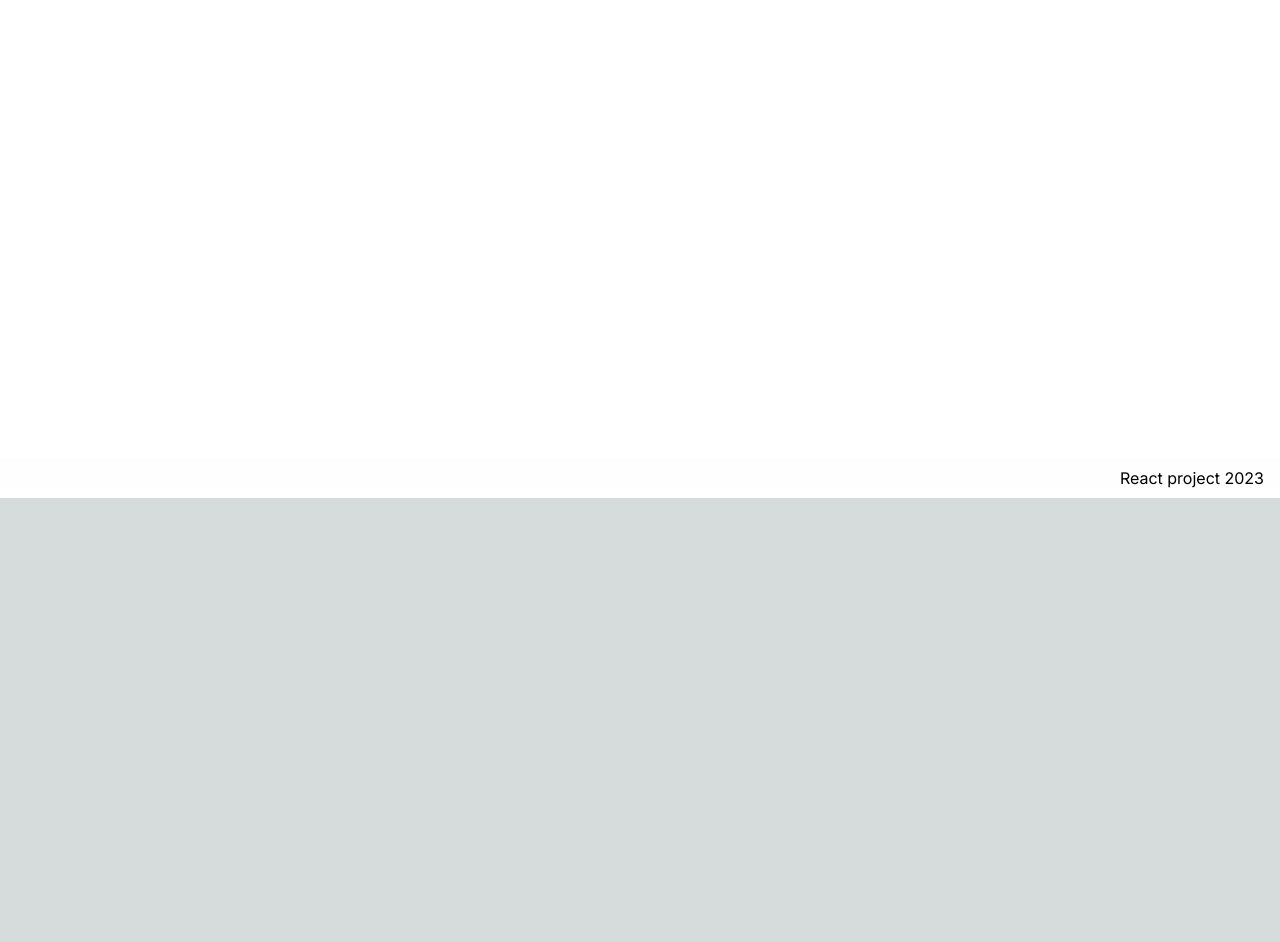
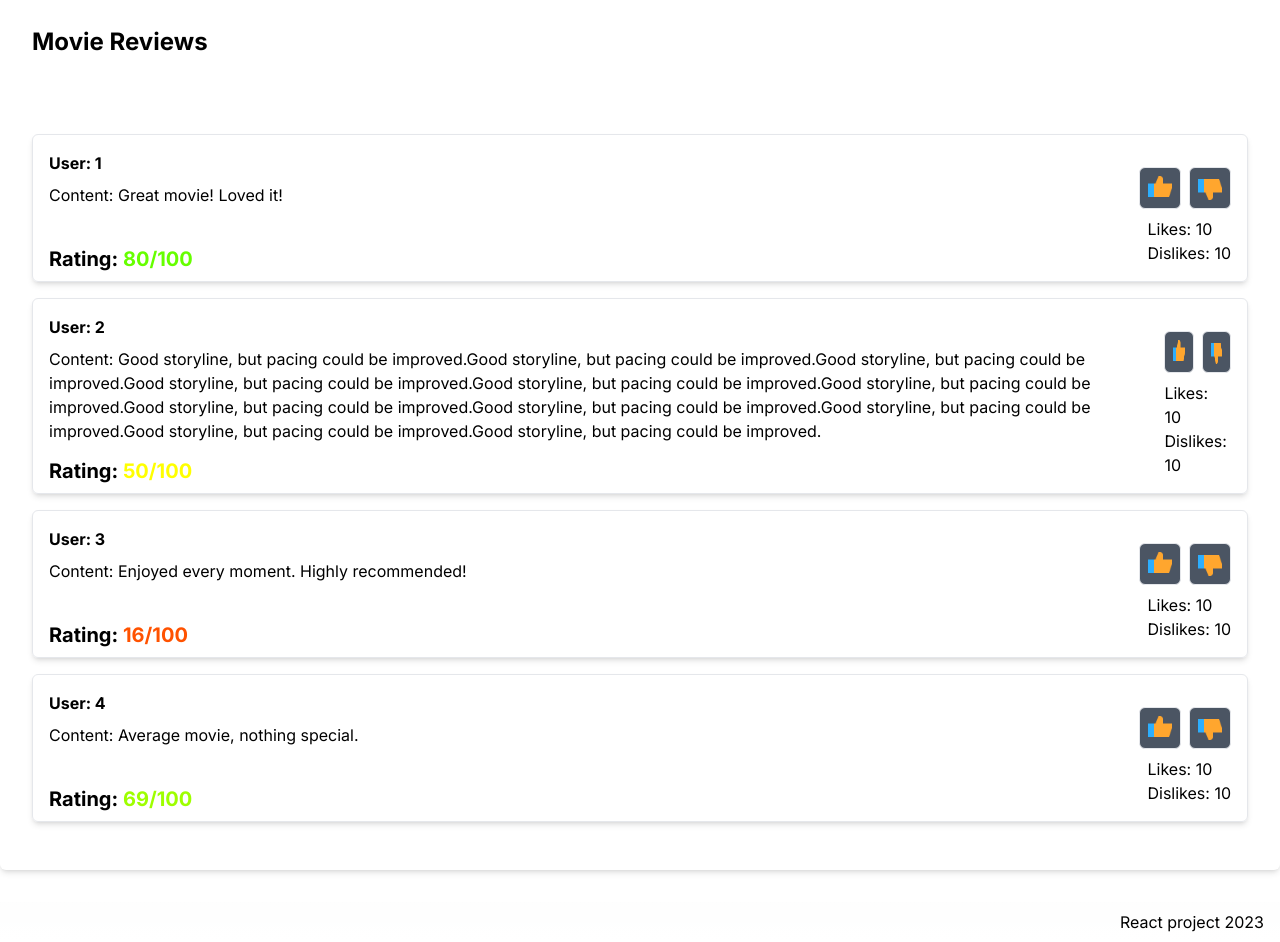
Before and after one commit to alex-skyslakova/honest-movie-db, a Next.js app: page /movies/1 in a window 1280 px wide. Shown: the part 400-1342 px from the top of the page. Before the commit the page ends 898 px from the top, so only its background shows below. Built offline with nearby package versions, Linux system fonts and the light colour scheme; no server answers.

Commit message:
added error and loading

```diff
--- /dev/null
+++ b/src/app/movies/[id]/error.tsx
@@ -0,0 +1,9 @@
+'use client'
+
+export default function error() {
+    return (
+        <div className="flex h-screen justify-center p-10">
+            No movie with specified id exists
+        </div>
+    )
+}
--- /dev/null
+++ b/src/app/movies/[id]/loading.tsx
@@ -0,0 +1,3 @@
+export default function Loading() {
+    return (<div>Loading</div>)
+}
--- a/src/app/movies/[id]/page.tsx
+++ b/src/app/movies/[id]/page.tsx
@@ -3,6 +3,7 @@
 // src/app/movies/[id]/page.tsx
 import MovieReview from '@/components/MovieReview';
 import RatingMovie from '@/components/RatingMovie';
+import { useRouter } from 'next/router';
 import { useState, useEffect } from 'react';
 
 // Placeholder data
@@ -14,45 +15,45 @@ const dummyMovie: Movie = {
   rating: 60,
 };
 
-// const dummyReviews: Review[] = [
-//   {
-//     id: 101,
-//     userId: 1,
-//     content: 'Great movie! Loved it!',
-//     rating: 80,
-//     movieId: 1,
-//     likes: 10,
-//     dislikes: 10,
-//   },
-//   {
-//     id: 102,
-//     userId: 2,
-//     content: 'Good storyline, but pacing could be improved.Good storyline, but pacing could be improved.Good storyline, but pacing could be improved.Good storyline, but pacing could be improved.Good storyline, but pacing could be improved.Good storyline, but pacing could be improved.Good storyline, but pacing could be improved.Good storyline, but pacing could be improved.Good storyline, but pacing could be improved.Good storyline, but pacing could be improved.Good storyline, but pacing could be improved.',
-//     rating: 50,
-//     movieId: 1,
-//     likes: 10,
-//     dislikes: 10,
-//   },
-//   {
-//     id: 103,
-//     userId: 3,
-//     content: 'Enjoyed every moment. Highly recommended!',
-//     rating: 16,
-//     movieId: 1,
-//     likes: 10,
-//     dislikes: 10,
-//   },
-//   {
-//     id: 104,
-//     userId: 4,
-//     content: 'Average movie, nothing special.',
-//     rating: 69,
-//     movieId: 1,
-//     likes: 10,
-//     dislikes: 10,
-//   },
-//   // Add more dummy reviews as needed
-// ];
+const dummyReviews: Review[] = [
+  {
+    id: 101,
+    userId: 1,
+    content: 'Great movie! Loved it!',
+    rating: 80,
+    movieId: 1,
+    likes: 10,
+    dislikes: 10,
+  },
+  {
+    id: 102,
+    userId: 2,
+    content: 'Good storyline, but pacing could be improved.Good storyline, but pacing could be improved.Good storyline, but pacing could be improved.Good storyline, but pacing could be improved.Good storyline, but pacing could be improved.Good storyline, but pacing could be improved.Good storyline, but pacing could be improved.Good storyline, but pacing could be improved.Good storyline, but pacing could be improved.Good storyline, but pacing could be improved.Good storyline, but pacing could be improved.',
+    rating: 50,
+    movieId: 1,
+    likes: 10,
+    dislikes: 10,
+  },
+  {
+    id: 103,
+    userId: 3,
+    content: 'Enjoyed every moment. Highly recommended!',
+    rating: 16,
+    movieId: 1,
+    likes: 10,
+    dislikes: 10,
+  },
+  {
+    id: 104,
+    userId: 4,
+    content: 'Average movie, nothing special.',
+    rating: 69,
+    movieId: 1,
+    likes: 10,
+    dislikes: 10,
+  },
+  // Add more dummy reviews as needed
+];
 
 interface Review {
   id: number;
@@ -76,6 +77,7 @@ type MoviePageParams = {
   params: { id: number };
 };
 
+
 const MoviePage = ({ params }: MoviePageParams) => {
   const [movie, setMovie] = useState<Movie | null>(null);
   const [reviews, setReviews] = useState<Review[]>([]);
@@ -87,14 +89,14 @@ const MoviePage = ({ params }: MoviePageParams) => {
     const fetchData = async () => {
       try {
         // Fetch movie details from the API
-        const movieResponse = await fetch(`/api/db/movie?movieId=${params.id}`);
-        const movieData = await movieResponse.json();
-        setMovie(movieData);
+        //const movieResponse = await fetch(`/api/db/movie?movieId=${params.id}`);
+        //const movieData = await movieResponse.json();
+        setMovie(dummyMovie);
 
         // Fetch reviews from the API
-        const reviewsResponse = await fetch(`/api/db/review?movieId=${params.id}&page=1&pageSize=10`);
-        const reviewsData = await reviewsResponse.json();
-        setReviews(reviewsData);
+        //const reviewsResponse = await fetch(`/api/db/review?movieId=${params.id}&page=1&pageSize=10`);
+        //const reviewsData = await reviewsResponse.json();
+        setReviews(dummyReviews);
       } catch (error) {
         console.error('Error fetching data:', error);
       }
@@ -114,24 +116,61 @@ const MoviePage = ({ params }: MoviePageParams) => {
     setRating(0);
   };
 
-  const addReview = () => {
-    // Handle form submission logic (e.g., send data to API)
-    const newReview: Review = {
-      id: reviews.length + 1,
-      userId: 1, // You may need to get the actual user ID
-      content: content, // Use the value from the content state
-      rating: rating, // Use the value from the rating state
+  const addReview = async () => {
+    try {
+      // Make a POST request to the API endpoint
+      const response = await fetch('/api/db/review', {
+        method: 'POST',
+        headers: {
+          'Content-Type': 'application/json',
+        },
+        body: JSON.stringify({
+          userId: 1, // Replace with the actual user ID
           movieId: params.id,
-      likes: 0,
-      dislikes: 0,
-    };
+          rating: rating,
+          content: content,
+        }),
+      });
+
+      // Check if the request was successful (status code 2xx)
+      if (response.ok) {
+        // Parse the response JSON
+        const newReview = await response.json();
+
+        // Handle the response as needed
+        console.log('Review added successfully:', newReview);
+
+        // Update the reviews state with the new review
         setReviews([...reviews, newReview]);
         closeDialog();
 
         // Log content and rating to console
         console.log('Content:', content);
         console.log('Rating:', rating);
+      } else {
+        // Handle the error case
+        console.error('Error adding review:', response.statusText);
+      }
+    } catch (error) {
+      console.error('Error adding review:', error);
+    }
   };
+
+  function calculateColor(): string {
+    if (rating == 0)
+        return "accent-gray-500"
+    else if (rating < 20)
+        return "accent-red-800"
+    else if (rating < 35)
+        return "accent-red-600"
+    else if (rating < 50)
+        return "accent-orange-400"
+    else if (rating < 70)
+        return "accent-orange-300"
+    else if (rating < 90)
+        return "accent-lime-500"
+    return "accent-lime-400"
+}
 
   return (
     <div className="mx-auto my-8 p-8 dark:bg-neutral-800 shadow-md rounded-md overflow-y-auto">
@@ -212,9 +251,9 @@ const MoviePage = ({ params }: MoviePageParams) => {
                   name="rating"
                   min="0"
                   max="100"
-                  className="mt-1 w-full"
                   value={rating}
-                  onChange={(e) => setRating(Number(e.target.value))} // Update rating state
+                  onChange={(e) => setRating(Number(e.target.value))}
+                  className={`mt-1 w-full h-6 ${calculateColor()} rounded-md`}
                 />
               </div>
 
```
Lines whose indentation alone changed are shown as unchanged.
